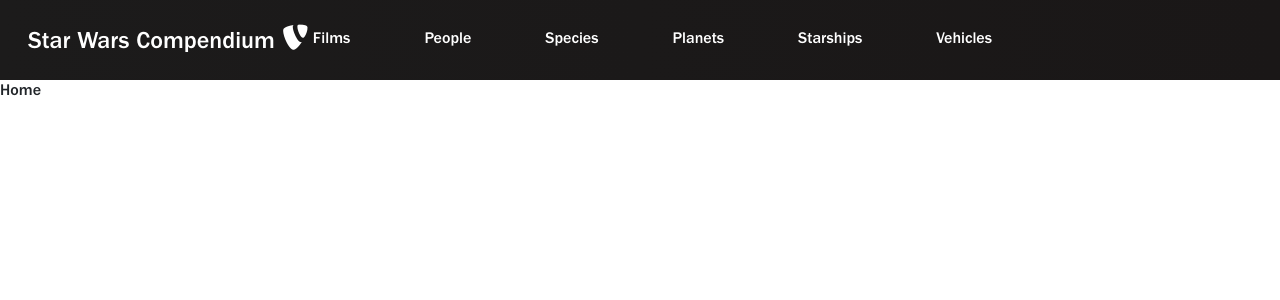
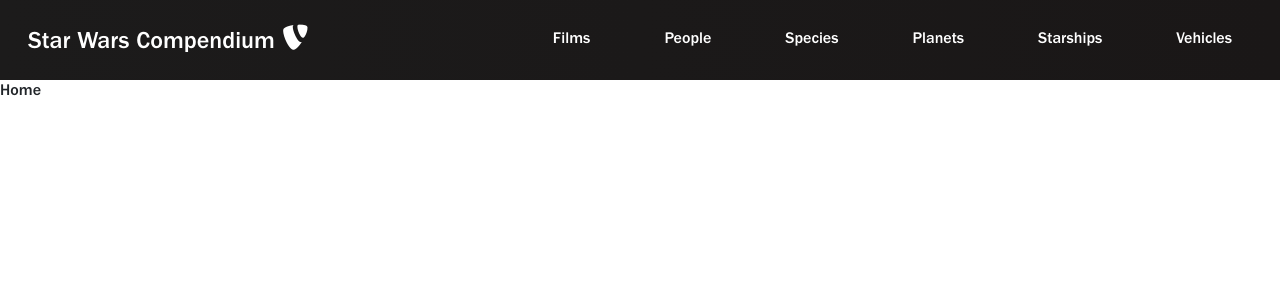
Before and after one commit to dnaing/my-app, a React (Create React App) app: page / in a window 1280 px wide. Shown: the top 300 px of the page. Built offline with nearby package versions, Linux system fonts and the light colour scheme.

Commit message:
Fixed navbar styling issues

```diff
--- a/src/components/Navbar/Navbar.css
+++ b/src/components/Navbar/Navbar.css
@@ -46,7 +46,7 @@
     text-align: center;
     width: 80vw;
     justify-content: end;
-    margin-right: -10rem;
+    margin-left: 15rem;
   }
 
   .nav-item {
@@ -94,6 +94,7 @@
       left: -100%;
       opacity: 1;
       transition: all 0.5s ease;
+      margin-left: 0rem;
     }
 
     .nav-menu.active {
```
